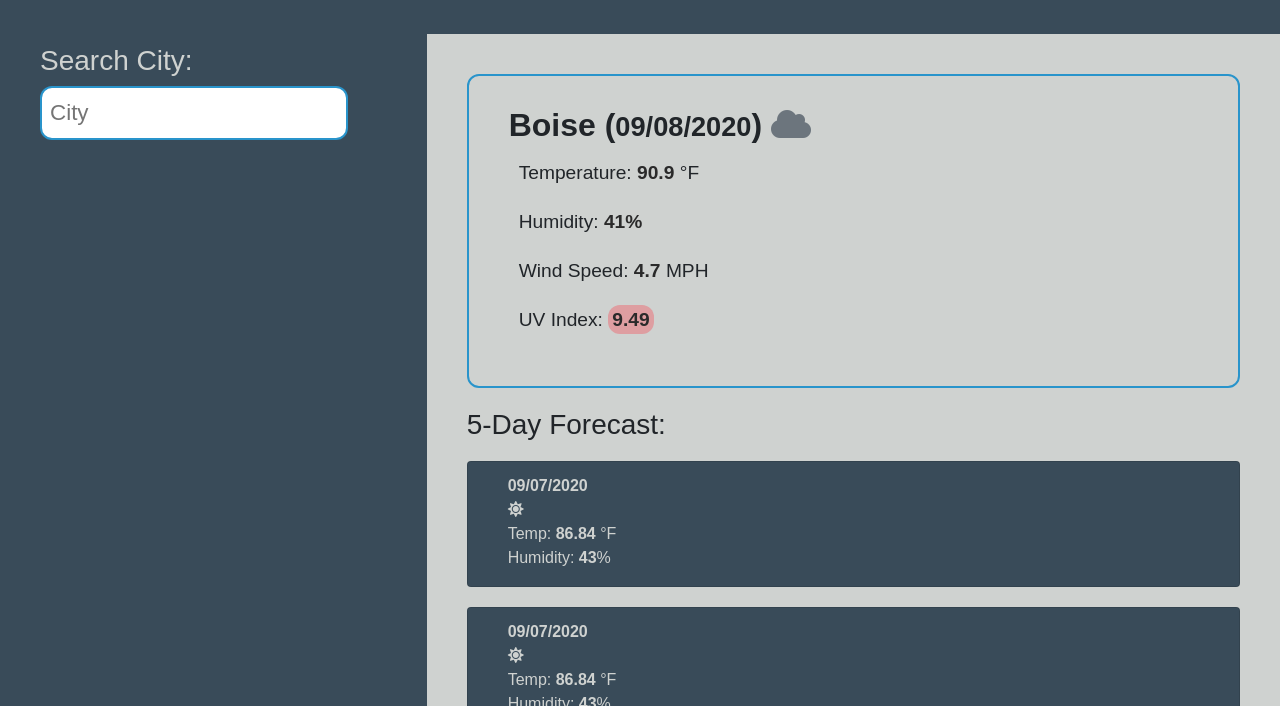
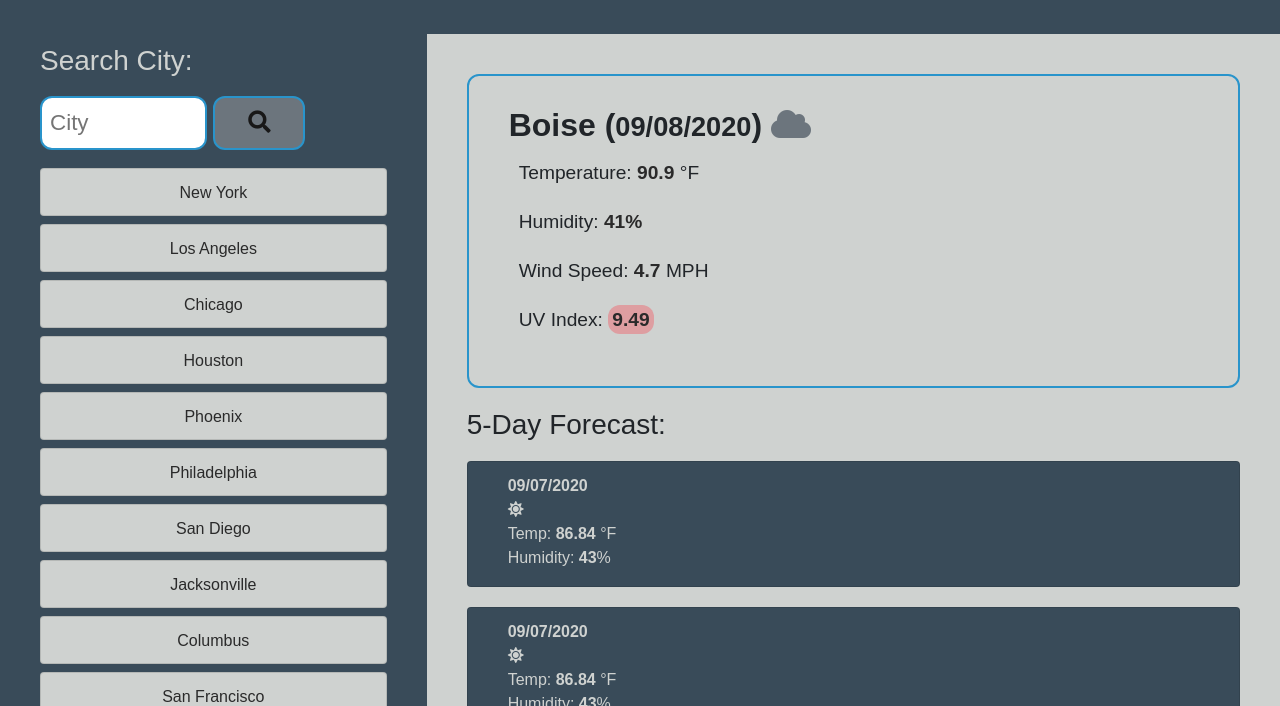
Before and after one commit to MBrassey/OpenWeather-Dashboard, a plain HTML site: page index.html in a window 1280 px wide. Shown: the part 94-800 px from the top of the page. Drawn offline with nearby package versions, Linux system fonts and the light colour scheme; a web font is replaced by a local one.

Commit message:
Ensured Responsiveness

```diff
--- a/assets/css/style.css
+++ b/assets/css/style.css
@@ -59,9 +59,30 @@ form input {
     border: none;
     padding: 8px;
     width: 100%;
+    min-width: 121px;
     font-size: 1.4rem;
     border: 2px solid var(--Azure);
     border-radius: 12px;
+}
+
+form .form-group {
+    margin: 10px 6px 10px 0;
+    flex: 1;
+}
+
+.btn {
+    font-family: "Aldrich", sans-serif;
+    color: var(--Night);
+    background-color: var(--Stone);
+    outline: none;
+    border: none;
+    padding: 8px;
+    width: 55%;
+    min-width: 60px;
+    font-size: 1.4rem;
+    border: 2px solid var(--Azure);
+    border-radius: 12px;
+    margin-right: 0%;
 }
 
 .row {
@@ -110,8 +131,22 @@ form input {
     margin-top: 20px;
 }
 
+.card2 {
+    margin-top: 8px;
+}
+
+.cityButton {
+    color: var(--Anthracite);
+    text-align: center;
+    padding-bottom: 10px;
+}
+
 .stone {
     color: var(--Stone);
+}
+
+.zinc {
+    background-color: var(--Zinc);
 }
 
 .minimize {
@@ -128,6 +163,14 @@ form input {
     font-weight: bold;
 }
 
+.copyleft {
+    display: inline-block;
+    font-weight: bold;
+    transform: rotate(180deg);
+    font-size: 1.3rem;
+    padding-bottom: 2px;
+}
+
 footer {
     width: 100%;
     height: 90px;
@@ -137,18 +180,9 @@ footer {
 
 footer p {
     font-weight: bold;
-    font-family: ;
     color: var(--Azure);
     font-size: 1.3rem;
     font-family: "Play", sans-serif;
-}
-
-.copyleft {
-    display: inline-block;
-    font-weight: bold;
-    transform: rotate(180deg);
-    font-size: 1.3rem;
-    padding-bottom: 2px;
 }
 
 #cityTitle {
@@ -170,9 +204,7 @@ footer p {
     font-family: "Aldrich", sans-serif;
 }
 
-
-
-@media screen and (max-width: 770px) {
+@media screen and (max-width: 818px) {
     form .form-group {
         flex: 1 100%;
     }
@@ -192,6 +224,10 @@ footer p {
         padding-bottom: 5px;
     }
 
+    .copyleft {
+        padding-top: 1px;
+    }
+
     h1 {
         text-align: center;
     }
@@ -204,3 +240,10 @@ footer p {
         font-size: 24px;
     }
 }
+
+@media screen and (max-width: 767px) {
+
+    #cityContainer {
+    display: none;
+    }
+}
--- a/index.html
+++ b/index.html
@@ -32,7 +32,63 @@
                     <div class="form-group">
                         <input type="text" name="task-name" class="text-input" placeholder="City" />
                     </div>
+
+                    <div class="form-group">
+                        <button class="btn" id="save-task" type="submit" draggable="true"><i class="fas fa-search"></i></button>
+                    </div>
+
                 </form>
+
+                <div id="cityContainer">
+                <div class="card card2 zinc">
+                    <span class="cityButton">New York</span>
+                </div>
+
+                <div class="card card2 zinc">
+                    <span class="cityButton">Los Angeles</span>
+                </div>
+
+                <div class="card card2 zinc">
+                    <span class="cityButton">Chicago</span>
+                </div>
+
+                <div class="card card2 zinc">
+                    <span class="cityButton">Houston</span>
+                </div>
+
+                <div class="card card2 zinc">
+                    <span class="cityButton">Phoenix</span>
+                </div>
+
+                <div class="card card2 zinc">
+                    <span class="cityButton">Philadelphia</span>
+                </div>
+
+                <div class="card card2 zinc">
+                    <span class="cityButton">San Diego</span>
+                </div>
+
+                <div class="card card2 zinc">
+                    <span class="cityButton">Jacksonville</span>
+                </div>
+
+                <div class="card card2 zinc">
+                    <span class="cityButton">Columbus</span>
+                </div>
+
+                <div class="card card2 zinc">
+                    <span class="cityButton">San Francisco</span>
+                </div>
+
+                <div class="card card2 zinc">
+                    <span class="cityButton">Nashville</span>
+                </div>
+
+                <div class="card card2 zinc">
+                    <span class="cityButton">Boise</span>
+                </div>
+
+            </div>
             </div>
 
             <!-- Right Div - Display Results -->
```
